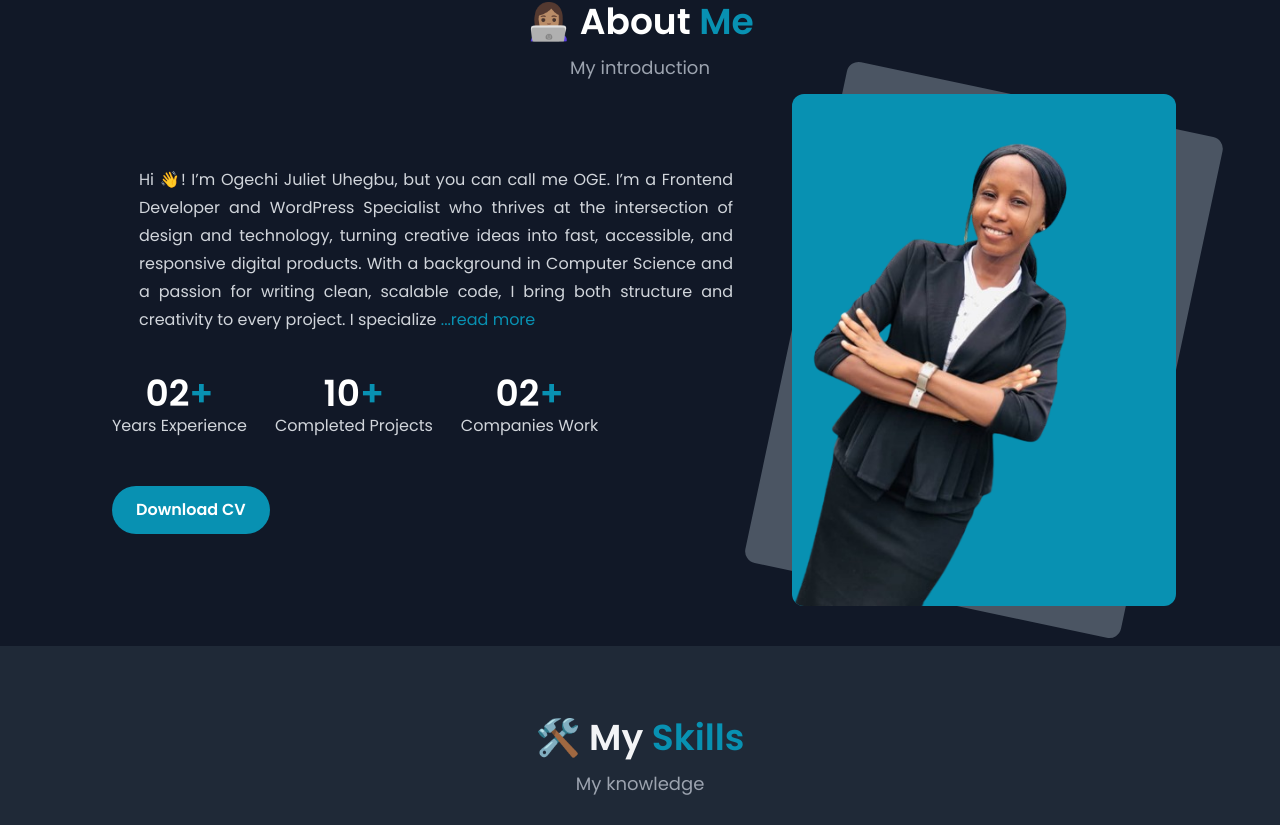
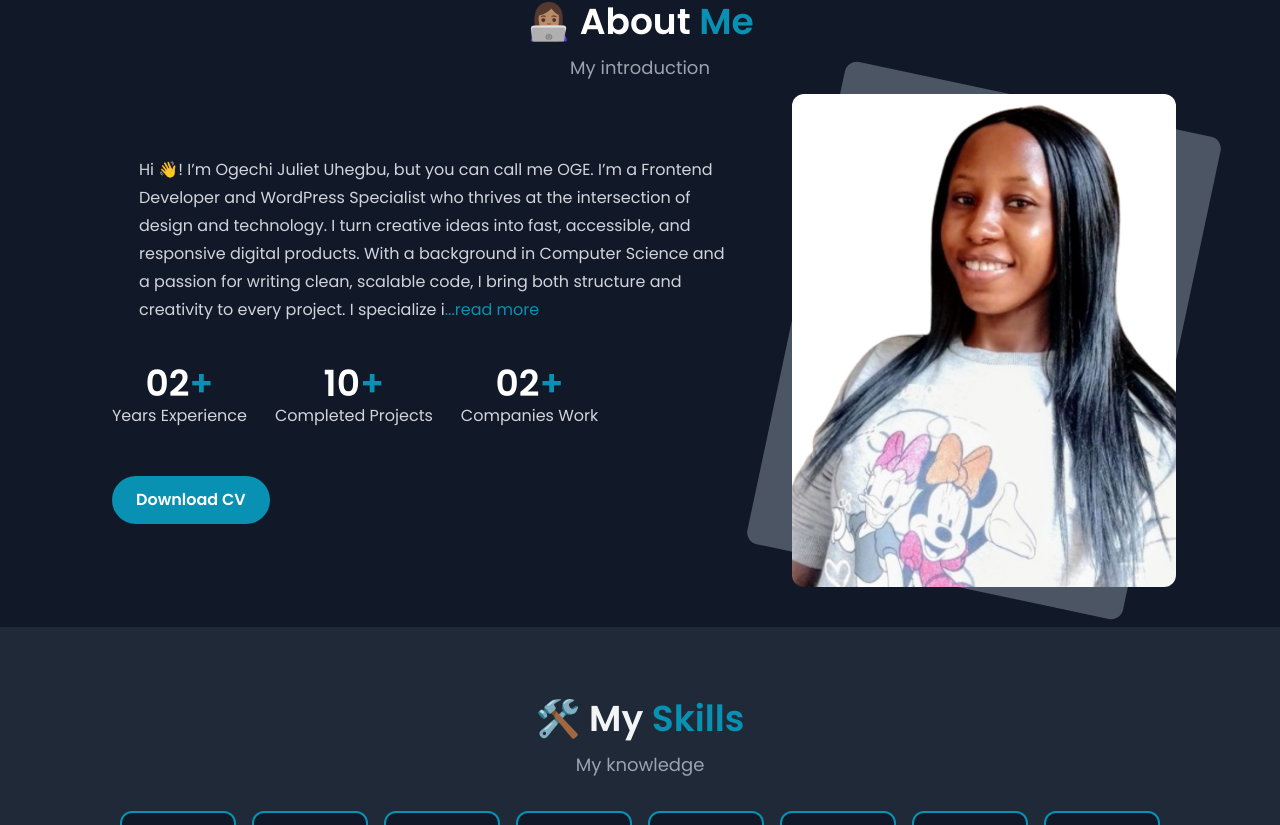
Before and after one commit to geliettech/Portfolio, a React (Vite) app: page / in a window 1280 px wide. Shown: the part 902-1727 px from the top of the page. Built offline with nearby package versions, Linux system fonts and the light colour scheme.

Commit message:
update portfolio

```diff
--- a/src/components/About.jsx
+++ b/src/components/About.jsx
@@ -11,7 +11,7 @@ const ReadMore = ({ children }) => {
   };
 
   return (
-    <p className="text-justify leading-7 md:w-11/12 w-full mx-auto">
+    <p className="lg:text-left text-justify leading-7 md:w-11/12 w-full mx-auto">
       {isReadMore ? text.slice(0, 400) : text}
       <span onClick={toggleReadMore} className="text-cyan-600 cursor-pointer">
         {isReadMore ? "...read more" : " show less"}
@@ -40,24 +40,24 @@ const About = () => {
               <ReadMore>
                 Hi 👋! I’m Ogechi Juliet Uhegbu, but you can call me OGE. I’m a
                 Frontend Developer and WordPress Specialist who thrives at the
-                intersection of design and technology, turning creative ideas
+                intersection of design and technology. I turn creative ideas
                 into fast, accessible, and responsive digital products. With a
                 background in Computer Science and a passion for writing clean,
                 scalable code, I bring both structure and creativity to every
                 project. I specialize in building web interfaces using HTML,
                 CSS, JavaScript, React, and Next.js, and I help businesses
                 unlock the full potential of WordPress through custom themes,
-                performance optimization, and user-friendly design. From startup
+                performance optimization, and intuitive design. From startup
                 landing pages to full-scale websites, my focus is on delivering
-                seamless user experiences that are as functional as they are
-                visually appealing. 💡 Fun Facts About Me: 🚀 I love software
-                technologies, teamwork, and quality family time. ❌ I dislike
-                comparison, lateness, and procrastination. 🎯 Long-Term Goal: To
-                become a well-rounded software developer capable of building
-                scalable applications that solve real-world problems and enhance
-                everyday life. Let’s Connect: I’m always open to meaningful
-                collaborations, freelance projects, or remote roles that
-                challenge me to grow and build impactful web solutions.
+                seamless user experiences that are both functional and visually
+                engaging. I'm passionate about software technologies,
+                collaborative teamwork, and finding time for quality moments
+                with family. My long-term goal is to become a well-rounded
+                software developer capable of building scalable applications
+                that solve real-world problems and improve everyday life. I'm
+                always open to meaningful collaborations, freelance
+                opportunities, and remote roles that challenge me to grow and
+                create impactful web solutions.
               </ReadMore>
               <div className="flex mt-10 items-center gap-7">
                 {info.map((content) => (
--- a/src/components/Hireme.jsx
+++ b/src/components/Hireme.jsx
@@ -10,7 +10,7 @@ const Hireme = () => {
         </h3>
         <p className="text-gray-400 mt-3 text-lg">Do you have any work?</p>
       </div>
-      <div className="bg-gray-700 relative px-8 rounded-2xl py-5 lg:max-w-4xl mx-auto min-h-[24rem] mt-24 flex gap-6 lg:flex-row flex-col-reverse items-center">
+      <div className="bg-gray-700 relative px-8 rounded-2xl py-5 lg:max-w-4xl mx-auto min-h-[24rem] mt-16 flex gap-6 lg:flex-row flex-col-reverse items-center">
         <div>
           <h2 className="text-2xl font-semibold">
           Need a frontend / Web developer?
@@ -24,8 +24,8 @@ const Hireme = () => {
         </div>
         <img
           src={hireMe}
-          alt=""
-          className="lg:h-[32rem] h-80 lg:absolute bottom-0 -right-3 object-cover"
+          alt="hireMe"
+          className="lg:h-[30rem] h-80 lg:absolute bottom-0 -right-3 object-cover"
         />
       </div>
     </section>
--- a/src/components/Skills.jsx
+++ b/src/components/Skills.jsx
@@ -34,7 +34,7 @@ const Skills = () => {
   ];
 
   return (
-    <section id="skills" className="py-10 bg-gray-800 relative">
+    <section id="skills" className="py-10 px-3 bg-gray-800 relative">
       <div className="max-w-6xl mx-auto px-4 mt-8 text-gray-100 text-center">
         <h3 className="text-4xl font-semibold">
         🛠️ My <span className="text-cyan-600">Skills</span>
```
Also changed, not shown: src/assets/images/about.png.
